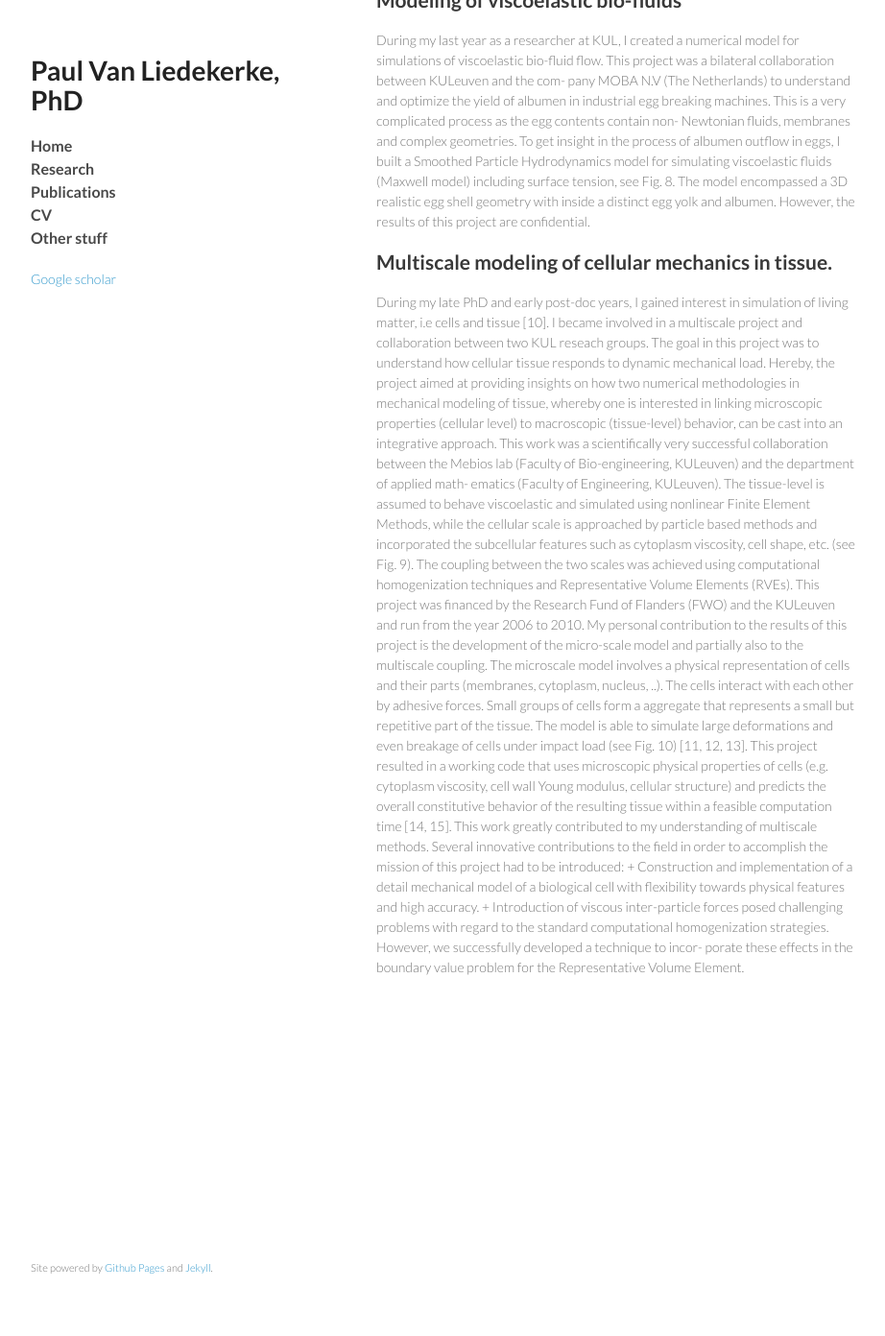
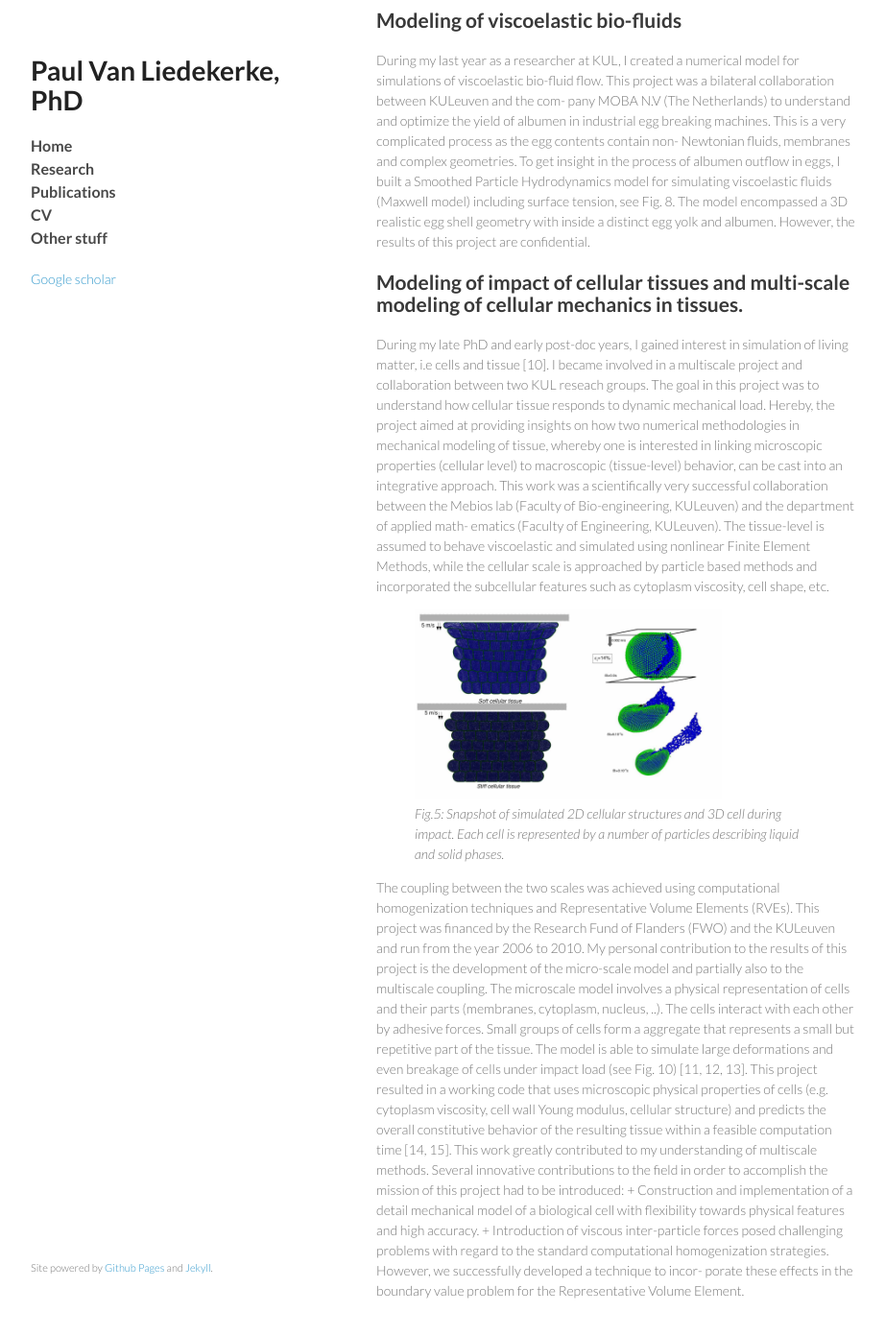
Before and after one commit to paulvanliedekerke/wittgenstein, a Jekyll site: the page research.html, which Jekyll copies as it is, in a window 1280 px wide and 1400 px high, scrolled down 2728 px. Shown: the top 1392 px of the window at 96% size, without its empty margins (178-1100 px from the left). Built offline with Jekyll 4.4.1, drawn with Linux system fonts in a browser that asks for light colours; Markdown is read by kramdown in place of the engine named in the settings; some of the changed text lies outside the part shown.

Commit message:
Update research.html

```diff
--- a/research.html
+++ b/research.html
@@ -39,7 +39,7 @@
 <h2>Modeling and simulation of tissue regeneration using high resolution cell models.</h2>
 
 
-The goal is to get insight in the mechanical stress levels experienced by the hepatocytes during liver tissue regeneration, and clarify the relation with tissue architecture. I am elaborating on a previously introduced high resolution Deformable Cell Model in 3D  (see Fig. 3) that is capable of accurately representing cell shape and integrating information at subcellular scales [2]. In a basic DCM the cell surface is discretized by a number of nodes which are connected by viscoelastic elements interacting via pairwise potential functions, creating a flexible scaffolding structure with arbitrary degrees of freedom per cell. I have extended the model with the capability for the cells to grow and divide. This model includes realistic internal mechanics, contact/adhesion mechanics, growth and division, and should become a new standard in agent-based tissue simulations.
+The goal is to get insight in the mechanical stress levels experienced by the hepatocytes during liver <b>tissue regeneration</b>, and clarify the relation with tissue architecture. I am elaborating on a previously introduced high resolution Deformable Cell Model in 3D  (see Fig. 3) that is capable of accurately representing cell shape and integrating information at subcellular scales [2]. In a basic DCM the cell surface is discretized by a number of nodes which are connected by viscoelastic elements interacting via pairwise potential functions, creating a flexible scaffolding structure with arbitrary degrees of freedom per cell. I have extended the model with the capability for the cells to grow and divide. This model includes realistic internal mechanics, contact/adhesion mechanics, growth and division, and should become a new standard in agent-based tissue simulations.
 
 <figure>
 <img src="pics/lobule_final_DCM.jpg" alt="" width="400">
@@ -48,9 +48,9 @@ The goal is to get insight in the mechanical stress levels experienced by the he
 
 <p></p>
 
-<h2>Modeling stress inhibited cell growth</h2>
+<h2>Modeling of stress inhibited cell growth</h2>
 
-Using agent-based models, I studied  growth dynamics of tumor cells (proliferation, growth, necrosis) under different mechanical pressure conditions. One sperhoid is growing in an elastic capsule, the other one in a Dextran solution (see Fig. 2). This phenomenon is reminiscent to tumor cells experiencing the influence of the surrounding stroma. I have developed an agent-based model that takes into account mechanical stress and cell density, to test hypotheses concerning cell growth under stress conditions. The basic model consists of cells represented by homogeneous adhesive and compressible spheres. In this work, it was demonstrated that the cellular growth response on external mechanical stress may be surprisingly quantitatively predictable, independently of the environmental conditions (work under review).
+This phenomenon is reminiscent to tumor cells experiencing the influence of the surrounding stroma. Using agent-based models, I studied growth dynamics of tumor cells (proliferation, growth, necrosis) under different mechanical pressure conditions. One sperhoid is growing in an elastic capsule, the other one in a Dextran solution (see Fig. 2). The model consists of a hybrid approach between cells represented by homogeneous adhesive and compressible spheres and a Deformable Cell Model (DCM). To simulate hypotheses concerning cell growth under pressure conditions, the model quantitatively takes into account the applied mechanical stress, cell density, and growth rate. In this work, it was demonstrated that the cellular growth response on external mechanical stress may be surprisingly quantitatively predictable, independently of the environmental conditions (work under review).
 
 <figure>
 <img src="pics/overview.jpg" alt="" width="200">
@@ -128,9 +128,7 @@ encompassed a 3D realistic egg shell geometry with inside a distinct egg yolk an
 
 <p></p>
 
-<h2>Multiscale modeling of cellular mechanics in tissue.</h2>
-
-
+<h2>Modeling of impact of cellular tissues and multi-scale modeling of cellular mechanics in tissues.</h2>
 
 During my late PhD and early post-doc years, I gained interest in simulation of living matter, i.e cells and
 tissue [10]. I became involved in a multiscale project and collaboration between two KUL reseach groups.
@@ -140,10 +138,14 @@ Hereby, the project aimed at providing insights on how two numerical methodologi
 cast into an integrative approach. This work was a scientifically very successful collaboration between the Mebios lab (Faculty of Bio-engineering, KULeuven) and the department of applied math-
 ematics (Faculty of Engineering, KULeuven). The tissue-level is assumed to behave viscoelastic and
 
-simulated using nonlinear Finite Element Methods, while the cellular scale is approached by particle based methods and incorporated the subcellular features such as cytoplasm viscosity, cell shape,
+simulated using nonlinear Finite Element Methods, while the cellular scale is approached by particle based methods and incorporated the subcellular features such as cytoplasm viscosity, cell shape, etc.
 
-etc. (see Fig. 9).
-
+	      <figure>
+<img src="pics/tissue_impact.jpg" alt="" width="320">
+<figcaption> <I> Fig.5:  Snapshot of simulated 2D cellular structures
+and 3D cell during impact. Each cell is represented by a
+number of particles describing liquid and solid phases. </I>  </figcaption>
+</figure>
 
 
 The coupling between the two scales was achieved using computational homogenization techniques and Representative Volume Elements (RVEs). This
```
